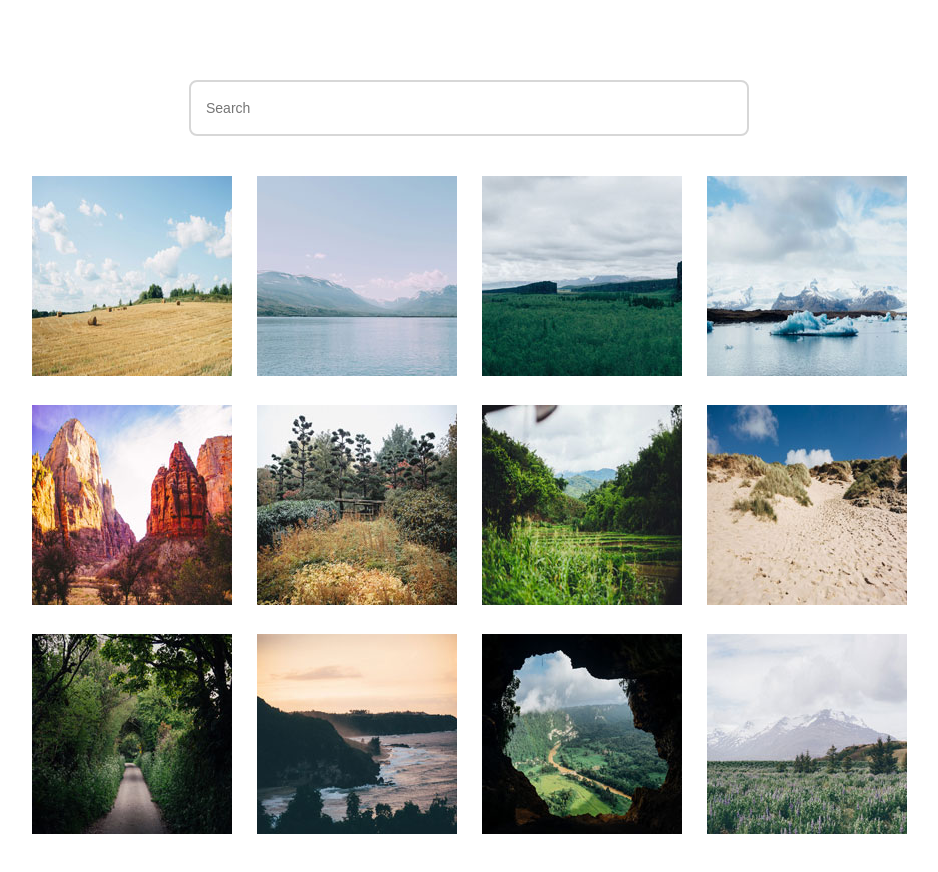
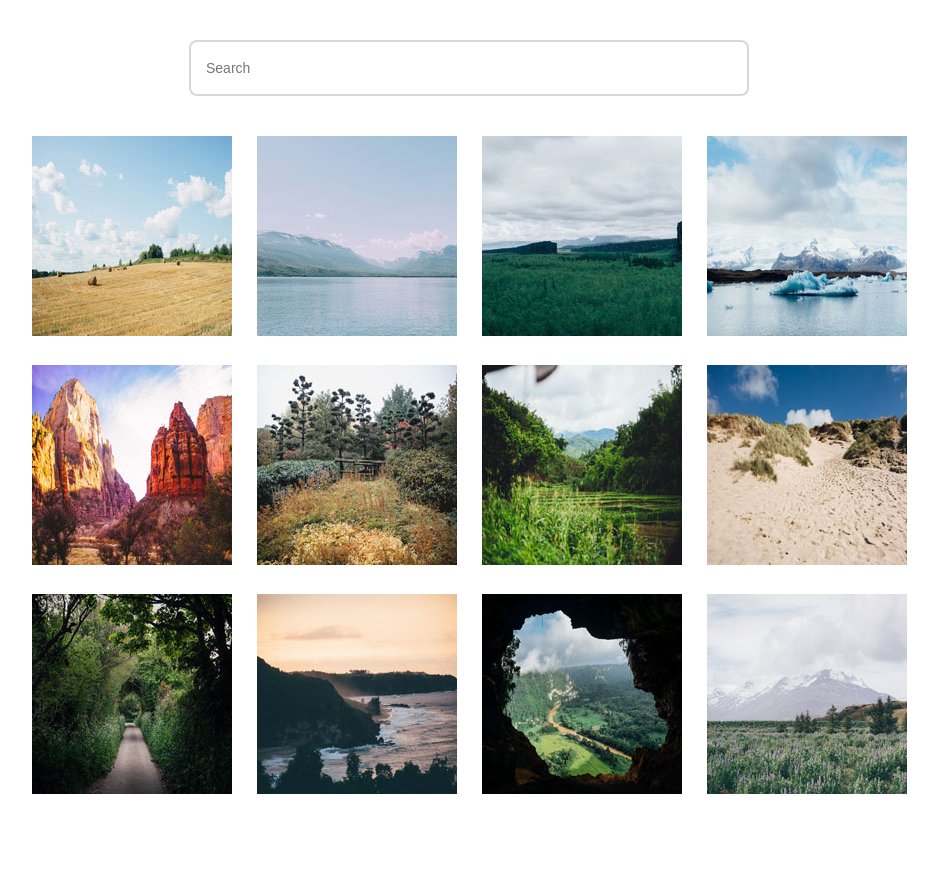
Before and after one commit to dallyq/photo_gallery_v5, a plain HTML site: page index.html in a window 1280 px wide. Shown: the whole page, without its empty margins (171-1109 px from the left). After the commit the page ends 800 px from the top, so only its background shows below. Drawn offline with Linux system fonts and the light colour scheme.

Commit message:
Removed padding for body and body itself because it was now empty.

```diff
--- a/css/styles.css
+++ b/css/styles.css
@@ -3,10 +3,6 @@ body,
 #search,
 .gallery {
   margin: 0 auto;
-}
-
-body {
-  padding: 40px 0;
 }
 
 .container {
```
